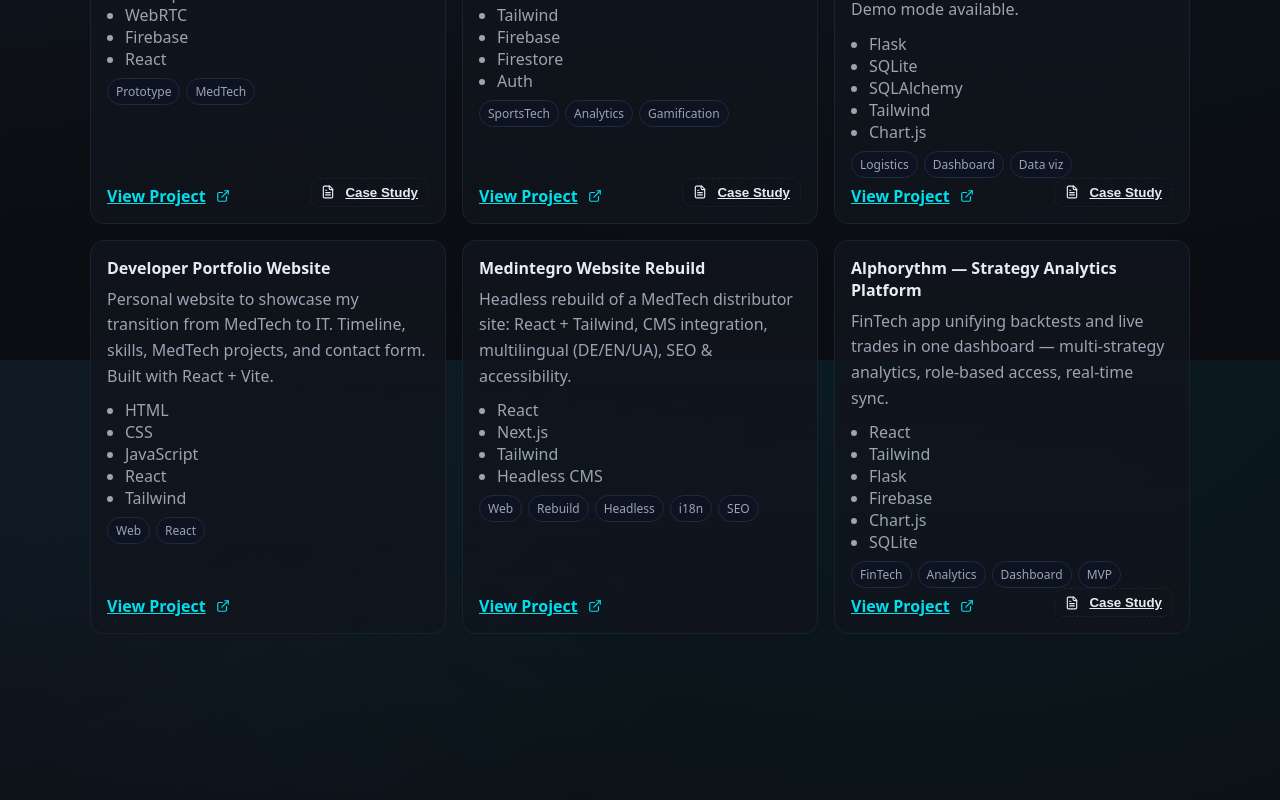
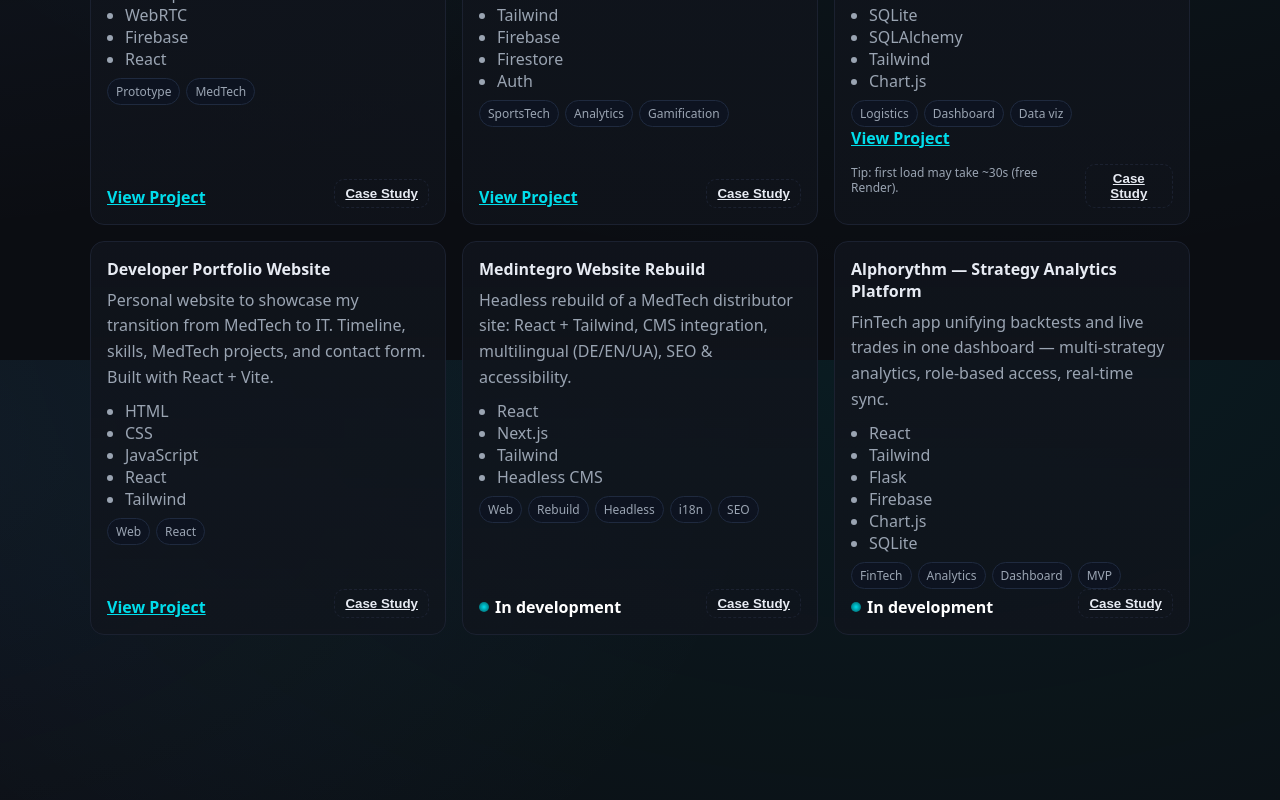
Before and after one commit to romahawk/portfolio-react, a React (Vite) app: page / in a window 1280 px wide. Shown: the part 4440-5240 px from the top of the page. Built offline with nearby package versions, Linux system fonts and the light colour scheme.

Commit message:
feat(projects): add case studies (portfolio, medintegro) and per-card status/tip support

```diff
--- a/src/components/Projects.jsx
+++ b/src/components/Projects.jsx
@@ -6,6 +6,8 @@ import LivesurgeryCaseStudy from "./case-studies/LivesurgeryCaseStudy.jsx";
 import SmartShooterCaseStudy from "./case-studies/SmartShooterCaseStudy.jsx";
 import FlowLogixCaseStudy from "./case-studies/FlowLogixCaseStudy.jsx";
 import AlphorythmCaseStudy from "./case-studies/AlphorythmCaseStudy.jsx";
+import PortfolioCaseStudy from "./case-studies/PortfolioCaseStudy.jsx";
+import MedintegroCaseStudy from "./case-studies/MedintegroCaseStudy.jsx";
 
 const CATEGORY = { TECH: "tech", MED: "medtech" };
 
@@ -16,11 +18,19 @@ const collectTags = (list) => {
 };
 
 function ProjectCard({ p, variant, onOpenCase }) {
+  const inDev = p.inDevelopment;
+
   return (
-    <article className={`project-card ${variant ? `project-card--${variant}` : ""}`}>
+    <article
+      className={`project-card ${variant ? `project-card--${variant}` : ""}`}
+    >
       <header className="project-card__head">
         <h4 className="project-card__title">{p.title}</h4>
-        {p.icon ? <span className="project-card__icon" aria-hidden>{p.icon}</span> : null}
+        {p.icon ? (
+          <span className="project-card__icon" aria-hidden>
+            {p.icon}
+          </span>
+        ) : null}
       </header>
 
       <p className="project-card__summary">{p.summary}</p>
@@ -44,16 +54,39 @@ function ProjectCard({ p, variant, onOpenCase }) {
       ) : null}
 
       <div className="project-card__actions">
-        {p.link ? (
-          <a className="project-card__link" href={p.link} target="_blank" rel="noreferrer">
-            View Project <ExternalLink size={14} className="icon ml-1" />
-          </a>
-        ) : null}
-        {p.caseStudy ? (
-          <button className="project-card__link project-card__link--ghost" onClick={() => onOpenCase(p.caseStudy)}>
-            <FileText size={14} className="icon mr-1" /> Case Study
-          </button>
-        ) : null}
+        <div className="project-card__actions-left">
+          {inDev ? (
+            <div className="dev-status">
+              <span className="dev-status__dot" aria-hidden></span>
+              <span>In development</span>
+            </div>
+          ) : p.link ? (
+            <div className="project-card__link-wrap">
+              <a
+                className="project-card__link"
+                href={p.link}
+                target="_blank"
+                rel="noreferrer"
+              >
+                View Project
+              </a>
+              {p.warmupNote ? (
+                <p className="project-card__hint">{p.warmupNote}</p>
+              ) : null}
+            </div>
+          ) : null}
+        </div>
+
+        <div className="project-card__actions-right">
+          {p.caseStudy ? (
+            <button
+              className="project-card__link project-card__link--ghost"
+              onClick={() => onOpenCase(p.caseStudy)}
+            >
+              Case Study
+            </button>
+          ) : null}
+        </div>
       </div>
     </article>
   );
@@ -164,6 +197,10 @@ export default function Projects() {
             ? "FlowLogix — Case Study"
             : caseId === "alphorythm"
             ? "Alphorythm — Case Study"
+            : caseId === "portfolio"
+            ? "Developer Portfolio Website — Case Study"
+            : caseId === "medintegro"
+            ? "Medintegro Website Rebuild — Case Study"
             : "Case Study"
         }
       >
@@ -175,11 +212,14 @@ export default function Projects() {
           <FlowLogixCaseStudy />
         ) : caseId === "alphorythm" ? (
           <AlphorythmCaseStudy />
+        ) : caseId === "portfolio" ? (
+          <PortfolioCaseStudy />
+        ) : caseId === "medintegro" ? (
+          <MedintegroCaseStudy />
         ) : (
           <div>Coming soon…</div>
         )}
       </CaseStudyModal>
-
     </section>
   );
 }
--- a/src/components/case-studies/LivesurgeryCaseStudy.jsx
+++ b/src/components/case-studies/LivesurgeryCaseStudy.jsx
@@ -95,7 +95,7 @@ export default function LivesurgeryCaseStudy() {
             <p className="cs__p">Starts sessions, shares streams, annotates key steps.</p>
           </li>
           <li>
-            <div className="cs__persona-name">Dr. Ivan Petrov</div>
+            <div className="cs__persona-name">Dr. Ivan Shevchenko</div>
             <div className="cs__persona-role">Observer</div>
             <p className="cs__p">Low-latency viewing, questions in chat, reviews archive.</p>
           </li>
--- /dev/null
+++ b/src/components/case-studies/MedintegroCaseStudy.jsx
@@ -0,0 +1,32 @@
+import React from "react";
+
+export default function MedintegroCaseStudy() {
+  return (
+    <div className="cs">
+      <header className="cs__hero">
+        <span className="cs__badge">Case Study • MedTech Web</span>
+        <h1 className="cs__title">Medintegro Website Rebuild</h1>
+        <p className="cs__lead">
+          Headless, multilingual rebuild of a MedTech distributor website to improve UX, SEO, and future React pages.
+        </p>
+      </header>
+
+      <div className="cs__card">
+        <h2 className="cs__h2">Scope</h2>
+        <ul className="cs__list">
+          <li>React/Tailwind UI</li>
+          <li>CMS integration (headless)</li>
+          <li>DE/EN/UA content model</li>
+          <li>Better structure for product lines</li>
+        </ul>
+      </div>
+
+      <div className="cs__card">
+        <h2 className="cs__h2">Status</h2>
+        <p className="cs__p">
+          Currently in development — content modelling and CMS wiring in progress.
+        </p>
+      </div>
+    </div>
+  );
+}
--- /dev/null
+++ b/src/components/case-studies/PortfolioCaseStudy.jsx
@@ -0,0 +1,29 @@
+import React from "react";
+
+export default function PortfolioCaseStudy() {
+  return (
+    <div className="cs">
+      <header className="cs__hero">
+        <span className="cs__badge">Case Study • Portfolio</span>
+        <h1 className="cs__title">Developer Portfolio Website</h1>
+        <p className="cs__lead">
+          A personal CV/portfolio site to demonstrate React skills, MedTech background, and a clean UI system.
+        </p>
+      </header>
+
+      <div className="cs__card">
+        <h2 className="cs__h2">Goals</h2>
+        <ul className="cs__list">
+          <li>Show transition from MedTech → Software & Data</li>
+          <li>Reusable layout (Navbar, Hero, About, Timeline, Projects, Contact)</li>
+          <li>Room for case studies and MedTech work</li>
+        </ul>
+      </div>
+
+      <div className="cs__card">
+        <h2 className="cs__h2">Stack</h2>
+        <p className="cs__p">React + Vite, custom CSS, lucide-react icons.</p>
+      </div>
+    </div>
+  );
+}
--- a/src/data/projects.js
+++ b/src/data/projects.js
@@ -27,11 +27,12 @@ export const techProjects = [
     id: "flowlogix",
     title: "FlowLogix — Logistic Tracker",
     summary:
-      "Flask-based dashboard for supply planning and order tracking with RBAC, timeline visualization (ETD→ETA), CSV export, and dark-mode UI. Built with Flask, SQLite/SQLAlchemy, Tailwind, and Chart.js. Demo mode available.",
+      "Flask-based dashboard for supply planning and order tracking with RBAC, timeline visualization (ETD→ETA), CSV export, and dark-mode UI.",
     stack: ["Flask", "SQLite", "SQLAlchemy", "Tailwind", "Chart.js"],
     tags: ["Logistics", "Dashboard", "Data viz"],
     link: "https://flowlogix.onrender.com/",              // replace with live demo or repo URL if you have one
-    caseStudy: "flowlogix"
+    caseStudy: "flowlogix",
+    warmupNote: "Tip: first load may take ~30s (free Render)."
   }
 ,
   {
@@ -42,6 +43,7 @@ export const techProjects = [
     stack: ["HTML", "CSS", "JavaScript", "React", "Tailwind"],
     tags: ["Web", "React"],
     link: "#",
+    caseStudy: "portfolio"
   },
   {
     id: "medintegro",
@@ -51,6 +53,8 @@ export const techProjects = [
     stack: ["React", "Next.js", "Tailwind", "Headless CMS"],
     tags: ["Web", "Rebuild", "Headless", "i18n", "SEO"],
     link: "#",
+    caseStudy: "medintegro",
+    inDevelopment: true
   },
   {
     id: "alphorythm",
@@ -60,10 +64,9 @@ export const techProjects = [
     stack: ["React", "Tailwind", "Flask", "Firebase", "Chart.js", "SQLite"],
     tags: ["FinTech", "Analytics", "Dashboard", "MVP"],
     link: "#",
-    caseStudy: "alphorythm"
+    caseStudy: "alphorythm",
+    inDevelopment: true
   }
-
-
 ];
 
 // ---------- MedTech ----------
```
